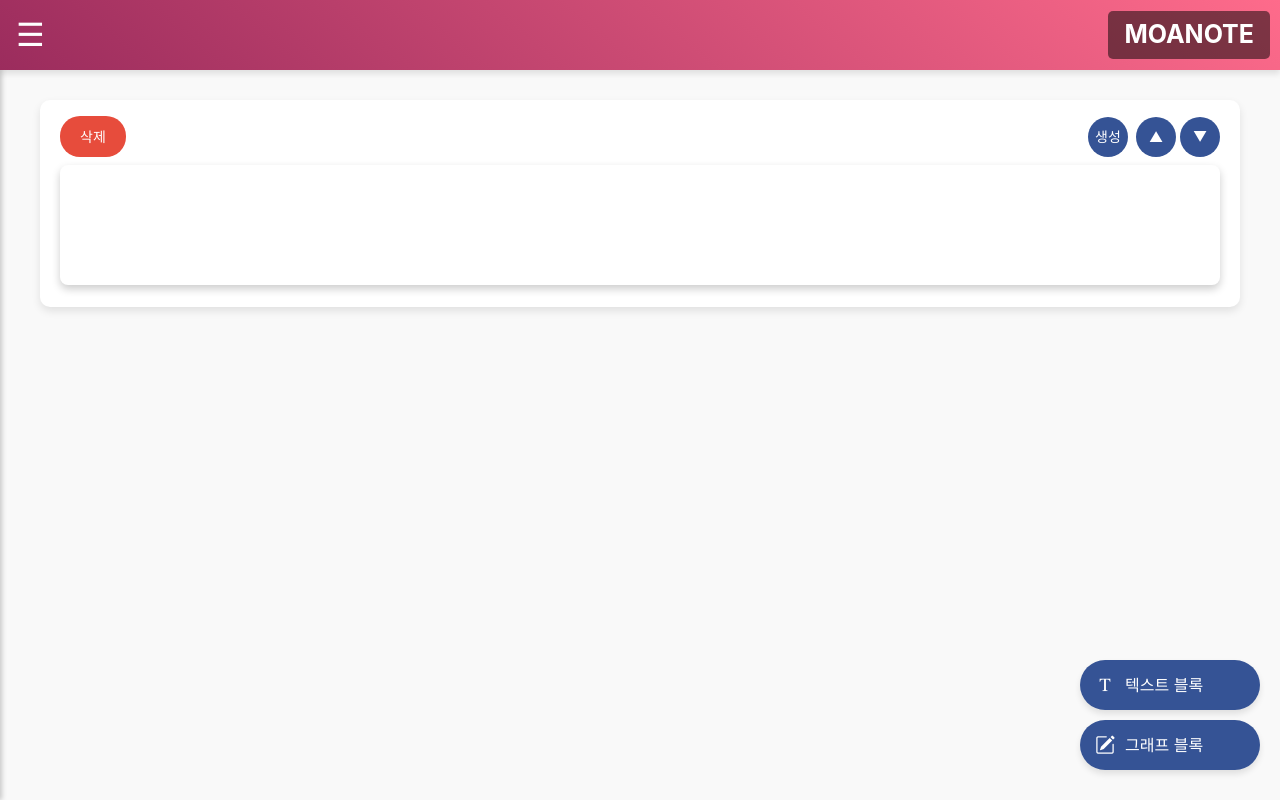
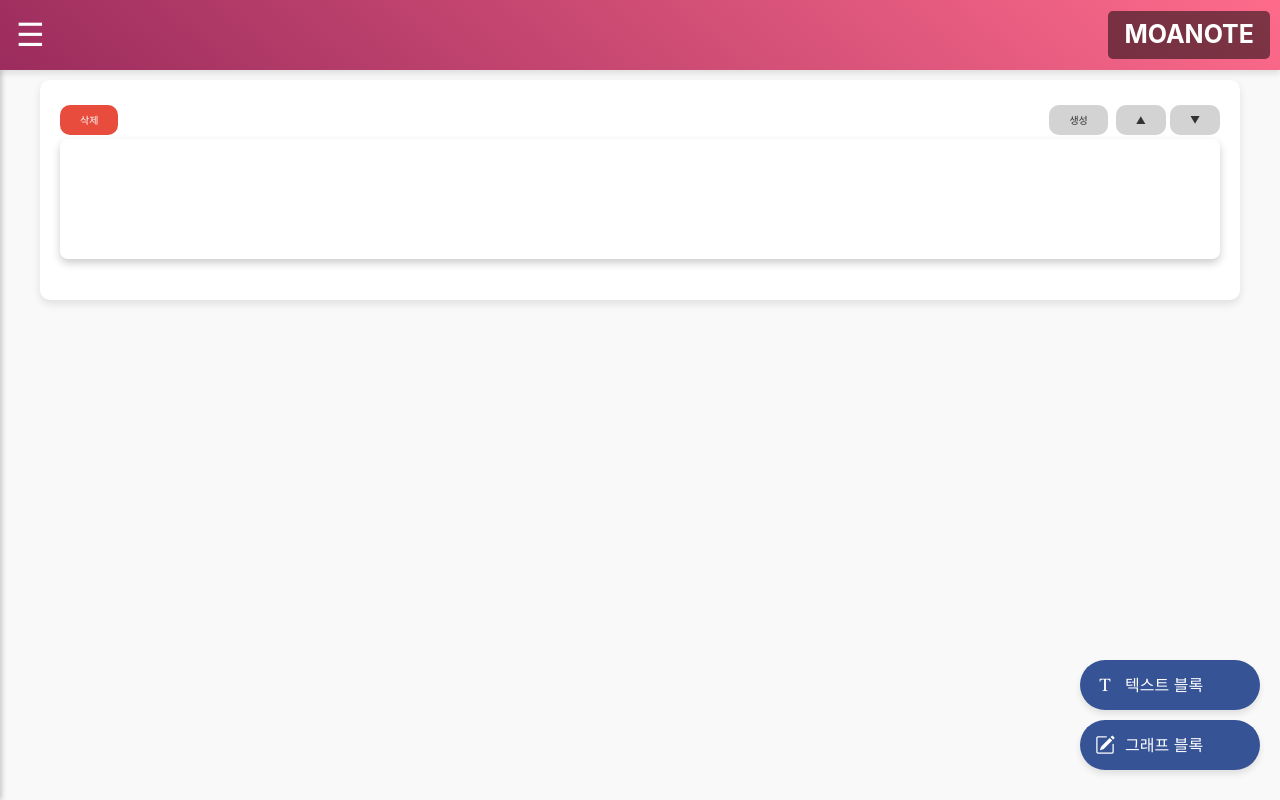
Before and after one commit to CBNU-MoaNote-CapstonDesign/front-demo2, a React (Create React App) app: page / in a window 1280 px wide. Both pictures are taken after a click on the button "텍스트 블록". Built offline with nearby package versions, Linux system fonts and the light colour scheme.

Commit message:
css(App) : 전체적인 스타일 변경
- Navbar가 문서 제목을 표기하도록 바꾸고, 로고를 오른쪽으로 배치

- 블록의 배경색을 조절해 보다 하나의 문서의 느낌이 나도록 변경

- 버튼 크기 조정

```diff
--- a/src/assets/css/index.css
+++ b/src/assets/css/index.css
@@ -16,18 +16,21 @@
   padding-top: 80px;
 }
 
+.doc-blocks {
+  background-color: white;
+  border-radius: 10px;
+  box-shadow: 0px 4px 8px rgba(0, 0, 0, 0.1);
+  width: 100%;
+  padding: 20px;
+  max-width: 1200px;
+}
+
 /* 텍스트 블록 */
 .doc-block {
   background: white;
-  border-radius: 10px;
-  box-shadow: 0px 4px 8px rgba(0, 0, 0, 0.1);
-  padding-left: 20px;
-  padding-right: 20px;
-  padding-top : 1rem;
-  padding-bottom: 1rem;
-  margin: 20px 0;
-  width: 100%;
-  max-width: 1200px;
+  padding: 5px 0;
+  padding-bottom: 15px;
+  margin: 0;
 }
 
 .content-box {
@@ -82,13 +85,14 @@
 
 /* 공통 버튼 */
 .btn {
-  font-size: 14px;
-  padding: 10px 20px;
+  font-size: 10px;
+  height: 30px;
+  padding: 2px 20px;
   border: none;
-  border-radius: 20px;
-  color: white;
+  border-radius: 10px;
+  color: #333;
   cursor: pointer;
-  background-color: #355395;
+  background-color: lightgray;
   transition: all 0.3s ease;
 }
 
@@ -108,14 +112,6 @@
   transform: translateY(-2px);
 }
 
-.square-btn {
-  width: 40px;
-  height: 40px;
-  padding: 0;
-  text-align: center;
-  line-height: 40px;
-}
-
 .gray-btn {
   background-color: #f0f0f0;
   border: 1px solid #e0e0e0;
--- a/src/components/Editor.jsx
+++ b/src/components/Editor.jsx
@@ -115,6 +115,7 @@
                 pushToDB={pushToDB}
                 pullFromDB={pullFromDB}
             />
+            <div className="doc-blocks">
                 {docBlocks.map((docBlock) =>
                     docBlock.isTextBlock ? (
                         <TextBlock
@@ -135,6 +136,7 @@
                         />
                     )
                 )}
+            </div>
         </>
     );
 }
--- a/src/components/GraphBlock.jsx
+++ b/src/components/GraphBlock.jsx
@@ -22,7 +22,7 @@
     return (
         <>
             <div className="doc-block" id={id}>
-                <div className="d-flex justify-content-between align-items-center pb-2">
+                <div className="d-flex justify-content-between align-items-center pb-1">
                     <button className="btn content-box-button delete" onClick={() => removeBlock(id) }>삭제</button>
                     <div className="d-flex flex-row">
                         <button className="btn btn-primary btn-sm square-btn me-1">▲</button>
--- a/src/components/TextBlock.jsx
+++ b/src/components/TextBlock.jsx
@@ -52,7 +52,7 @@
 
     return (
         <div className="doc-block" id={id}>
-            <div className="d-flex justify-content-between align-items-center pb-2">
+            <div className="d-flex justify-content-between align-items-center pb-1">
                 <button className="btn content-box-button delete" onClick={() => removeBlock(id)}>삭제</button>
                 <div className="d-flex flex-row">
                     {isGenerating ? (
```
Lines whose indentation alone changed are shown as unchanged.
